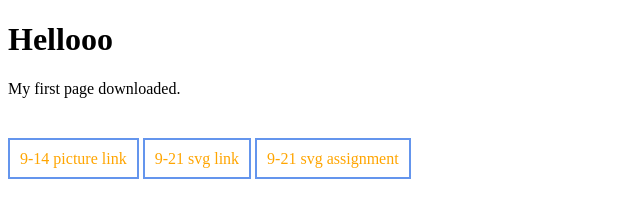
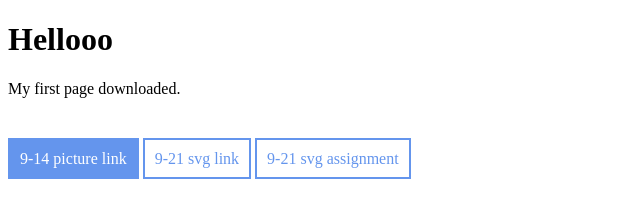
Before and after one commit to nkux1/nkux.github.io, a plain HTML site: page index.html in a window 1280 px wide. In both pictures the pointer is over the link "9-14 picture link". Shown: the whole page, without its empty margins (0-640 px from the left). Drawn offline with Linux system fonts and the light colour scheme.

Commit message:
css changes

```diff
--- a/main-style.css
+++ b/main-style.css
@@ -3,8 +3,19 @@
     border-style: solid;
     border-width: 2px;
     border-color: cornflowerblue;
-    color: orange;
+    color: cornflowerblue;
     font-weight: 500;
     padding: 10px;
     text-decoration: none;
 }
+
+.links:hover{
+    border-style: solid;
+    border-width: 2px;
+    border-color: cornflowerblue;
+    background-color: cornflowerblue;
+    color: white;
+    font-weight: 500;
+    padding: 10px;
+    text-decoration: none;
+}
```
